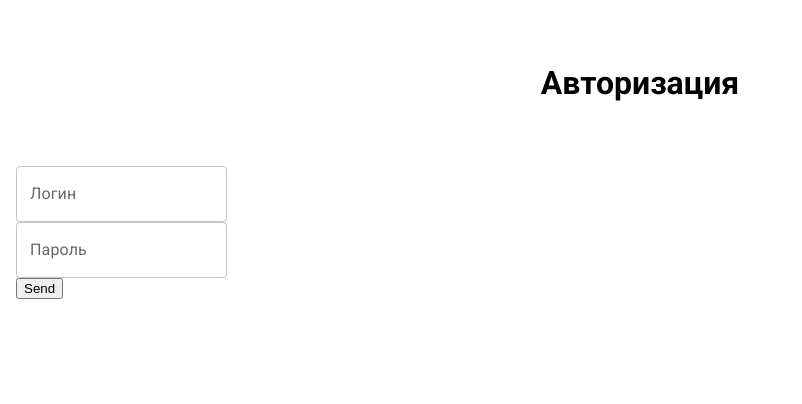
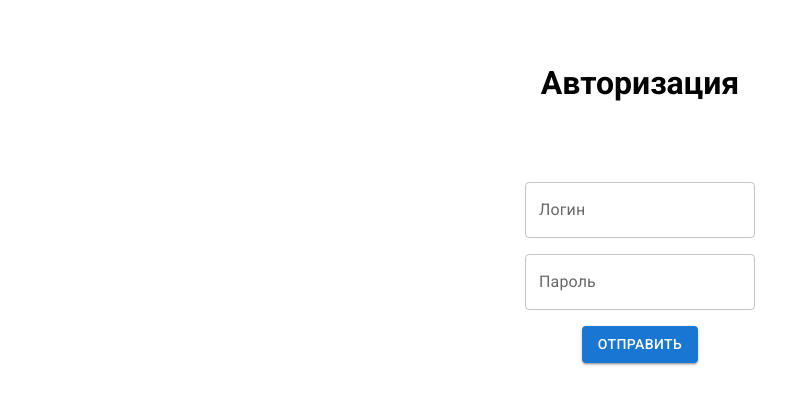
Before and after one commit to igorSachkov/vite-react-ts, a React (Vite) app: page /auth in a window 1280 px wide. Shown: the top 404 px of the page, without its empty margins (0-802 px from the left). Built offline with nearby package versions, Linux system fonts and the light colour scheme.

Commit message:
fix(AuthPage): styles

```diff
--- a/src/pages/AuthPage/AuthPage.tsx
+++ b/src/pages/AuthPage/AuthPage.tsx
@@ -1,7 +1,7 @@
 import {ActionFunctionArgs, Form, redirect, useActionData} from 'react-router-dom';
-import React, {useEffect, useState} from 'react';
+import React, {CSSProperties, useEffect, useState} from 'react';
 import {IDeniedRequestResult, RequestResult} from '@models/auth-models.ts';
-import {TextField} from '@mui/material';
+import {Button, TextField} from '@mui/material';
 
 
 const authFormKeys = {
@@ -34,6 +34,12 @@ export const AuthAction = async ({request}: ActionFunctionArgs) => {
 const AuthPage = () => {
   const actionData = useActionData() as IDeniedRequestResult;
   const [isFormDisabled, setIsFormDisabled] = useState(false);
+  const formStyle: CSSProperties = {
+    display: 'flex',
+    margin: '1rem',
+    flexDirection: 'column',
+    gap: '1rem'
+  };
 
   useEffect(() => {
     setIsFormDisabled(false);
@@ -43,16 +49,21 @@ const AuthPage = () => {
   return (
     <div style={{width: '100%', height: '100%'}}>
       <h1 style={{textAlign: 'center', margin: '4rem 0'}}>Авторизация</h1>
-      <Form method="post" action="/auth" style={{margin: '1rem'}} onSubmit={() => setIsFormDisabled(true)}>
-        <TextField name={authFormKeys.login} id="login" label="Логин" variant="outlined" sx={{display: 'block'}}/>
+      <div style={{display: 'flex', justifyContent: 'center'}}>
+        <Form method="post" action="/auth" style={formStyle} onSubmit={() => setIsFormDisabled(true)}>
+          <TextField name={authFormKeys.login} id="login" label="Логин" variant="outlined" sx={{display: 'block'}}/>
 
-        <TextField name={authFormKeys.password} id="password" label="Пароль" variant="outlined" sx={{display: 'block'}}/>
+          <TextField name={authFormKeys.password} id="password" label="Пароль" variant="outlined" sx={{display: 'block'}}/>
 
-        {(actionData && !actionData.isSuccess) && <p>{actionData.errorMessage}</p>}
+          {(actionData && !actionData.isSuccess) && <p>{actionData.errorMessage}</p>}
 
+          <div style={{display: 'flex', justifyContent: 'center'}}>
+            <Button type="submit" variant="contained" disabled={isFormDisabled}>Отправить</Button>
+          </div>
 
-        <button type="submit" disabled={isFormDisabled}>Send</button>
-      </Form>
+        </Form>
+      </div>
+
     </div>
   );
 };
```
